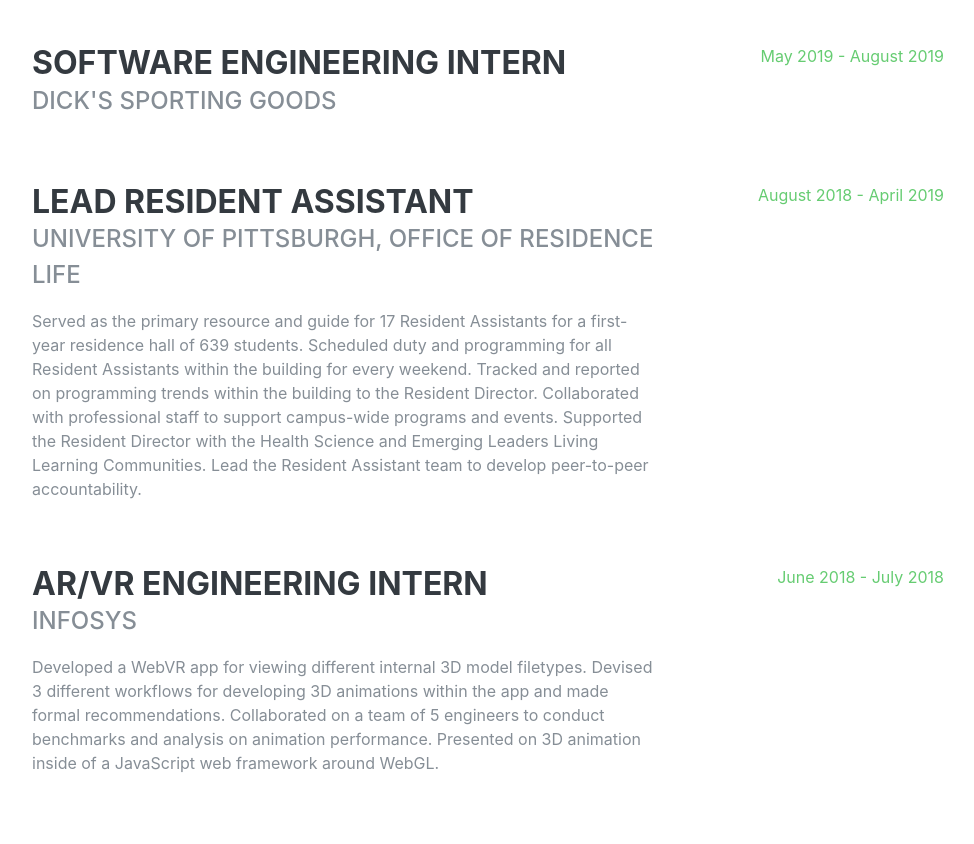
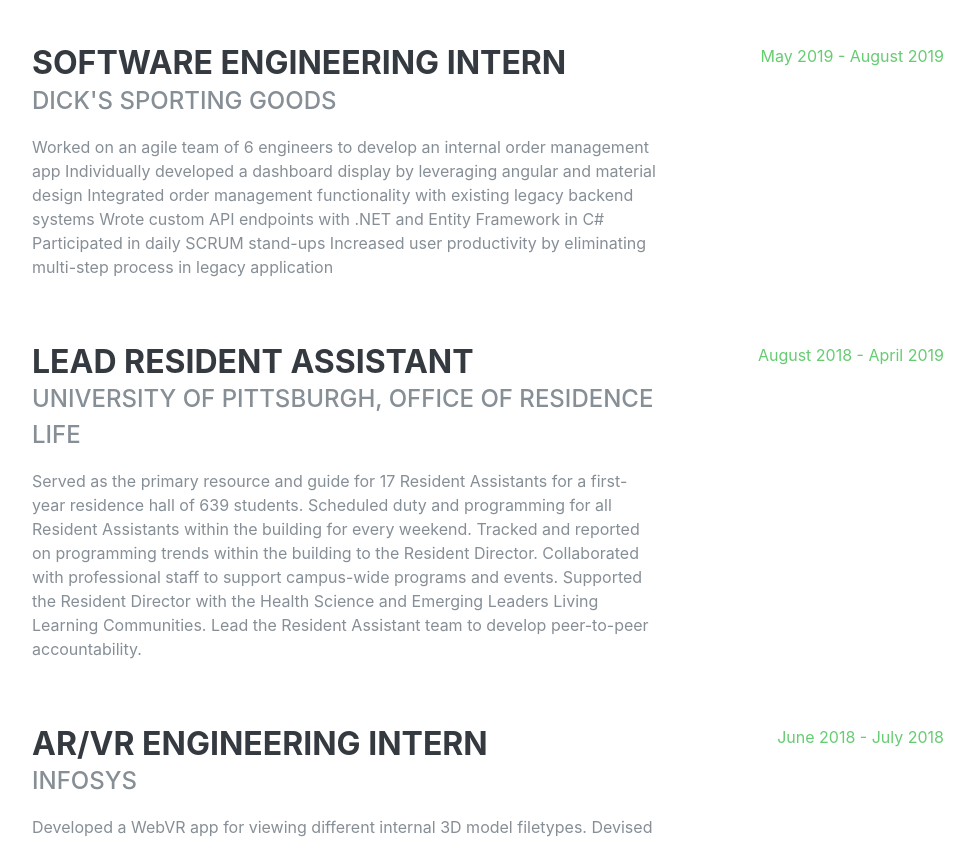
Before and after one commit to adam-granieri/adam-granieri.github.io, a plain HTML site: page index.html in a window 1280 px wide. Shown: the part 920-1764 px from the top of the page, without its empty margins (288-1262 px from the left). Drawn offline with nearby package versions, Linux system fonts and the light colour scheme; a web font is replaced by a local one.

Commit message:
added dicks descriptions

```diff
--- a/index.html
+++ b/index.html
@@ -119,7 +119,12 @@
               <h3 class="mb-0">Software Engineering Intern</h3>
               <div class="subheading mb-3">Dick's Sporting Goods</div>
               <p>
-
+                Worked on an agile team of 6 engineers to develop an internal order management app
+                Individually developed a dashboard display by leveraging angular and material design
+                Integrated order management functionality with existing legacy backend systems
+                Wrote custom API endpoints with .NET and Entity Framework in C#
+                Participated in daily SCRUM stand-ups
+                Increased user productivity by eliminating multi-step process in legacy application
               </p>
             </div>
             <div class="resume-date text-md-right">
```
